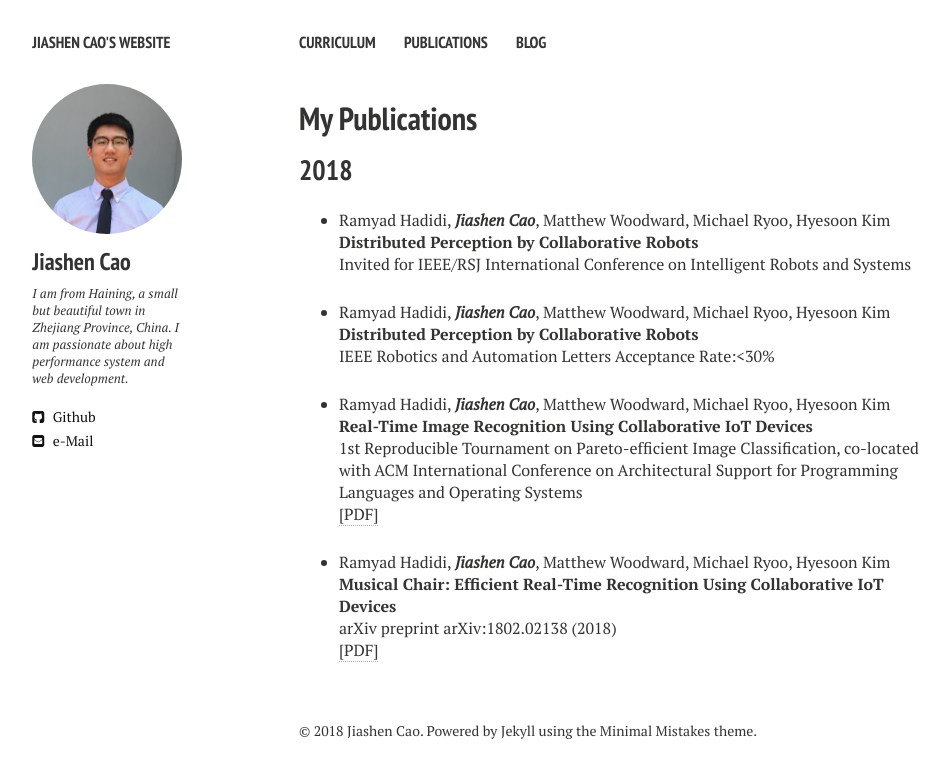
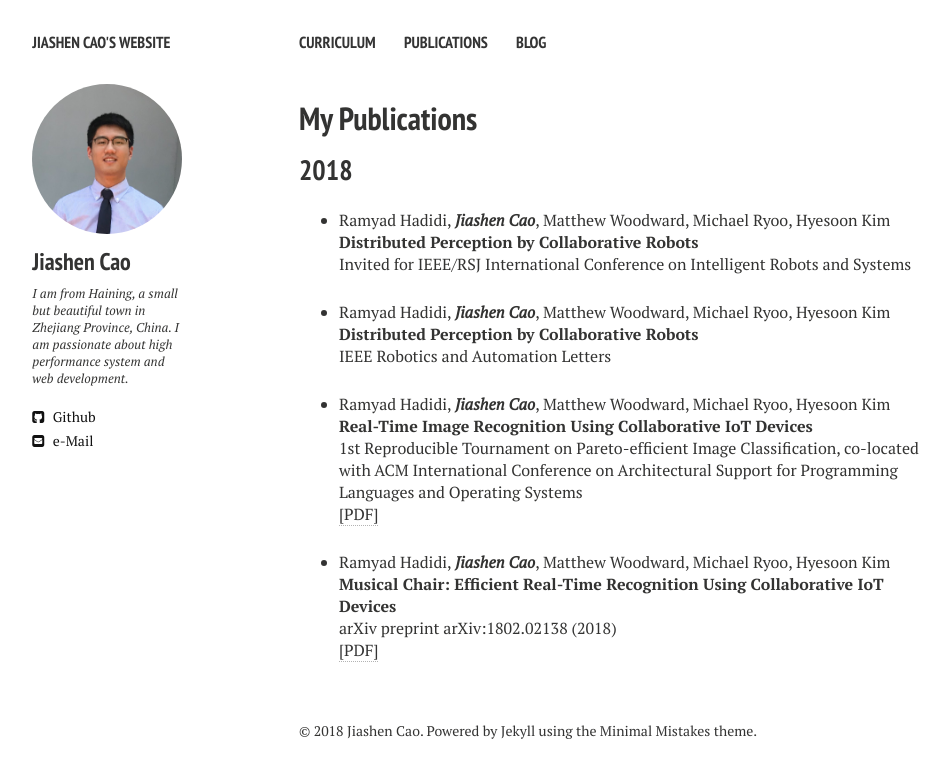
Before and after one commit to jiashenC/jiashenC.github.io, a Jekyll site: the page built from publications.md, in a window 1280 px wide. Shown: the top 778 px of the page, without its empty margins (21-971 px from the left). Built offline with Jekyll 4.4.1, drawn with Linux system fonts in a browser that asks for light colours; nearby versions of some CDN libraries.

Commit message:
small change for publication

```diff
--- a/publications.md
+++ b/publications.md
@@ -15,7 +15,6 @@ comments: false
   * Ramyad Hadidi, ***Jiashen Cao***, Matthew Woodward, Michael Ryoo, Hyesoon Kim
   __Distributed Perception by Collaborative Robots__
   IEEE Robotics and Automation Letters
-  Acceptance Rate:<30%
 
   * Ramyad Hadidi, ***Jiashen Cao***, Matthew Woodward, Michael Ryoo, Hyesoon Kim
   __Real-Time Image Recognition Using Collaborative IoT Devices__
```
